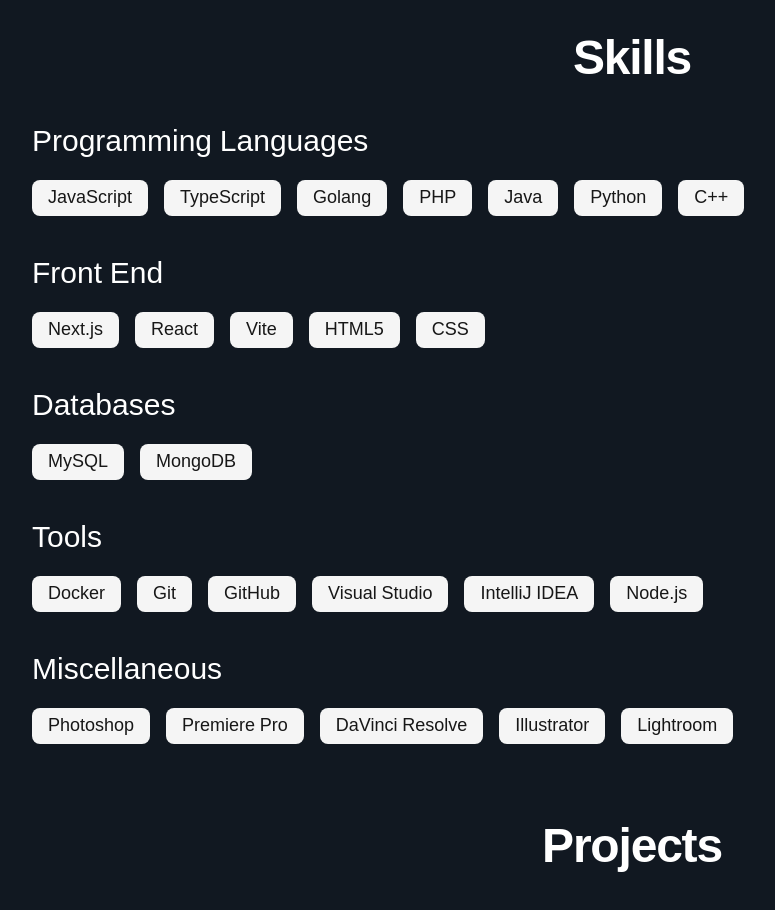
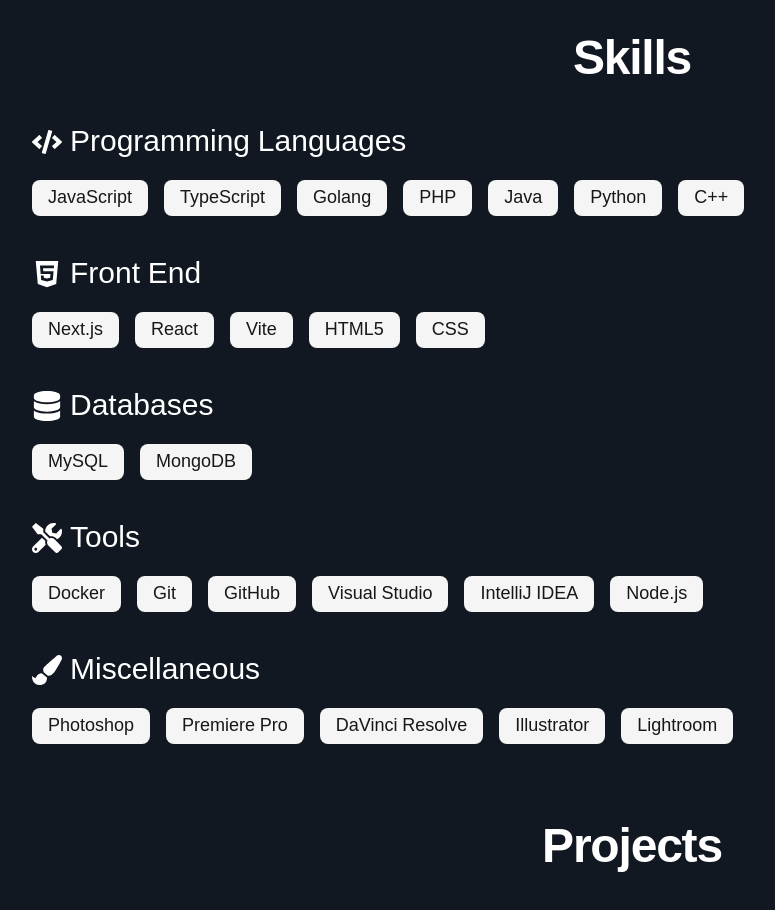
Before and after one commit to Bammcool2011/MyPortfolio, a React (Vite) app: page / in a window 1280 px wide. Shown: the part 1440-2350 px from the top of the page, without its empty margins (8-783 px from the left). Built offline with nearby package versions, Linux system fonts and the light colour scheme.

Commit message:
adding icon for skills section

```diff
--- a/package.json
+++ b/package.json
@@ -20,6 +20,7 @@
     "next": "^15.3.0",
     "react": "^19.1.0",
     "react-dom": "^19.1.0",
+    "react-icons": "^5.5.0",
     "tailwind-merge": "^3.2.0",
     "tailwindcss-animate": "^1.0.7"
   },
--- a/src/sections/skills.tsx
+++ b/src/sections/skills.tsx
@@ -1,4 +1,5 @@
 import { Button } from "@/components/ui/button";
+import { FaCode, FaDatabase, FaTools, FaPaintBrush, FaHtml5 } from "react-icons/fa";
 
 export default function Skills() {
     const frontEndSkills = [
@@ -48,8 +49,8 @@
             </h1>
 
             <div className="m-10">
-                <h2 className="text-white text-2xl md:text-3xl mb-5">
-                    Programming Languages
+                <h2 className="text-white text-2xl md:text-3xl mb-5 flex items-center gap-2">
+                    <FaCode /> Programming Languages
                 </h2>
                 <div className="flex flex-wrap gap-4">
                     {programmingLanguages.map((skill) => (
@@ -61,8 +62,8 @@
             </div>
 
             <div className="m-10">
-                <h2 className="text-white text-2xl md:text-3xl mb-5">
-                    Front End
+                <h2 className="text-white text-2xl md:text-3xl mb-5 flex items-center gap-2">
+                    <FaHtml5 /> Front End
                 </h2>
                 <div className="flex flex-wrap gap-4">
                     {frontEndSkills.map((skill) => (
@@ -74,8 +75,8 @@
             </div>
 
             <div className="m-10">
-                <h2 className="text-white text-2xl md:text-3xl mb-5">
-                    Databases
+                <h2 className="text-white text-2xl md:text-3xl mb-5 flex items-center gap-2">
+                    <FaDatabase /> Databases
                 </h2>
                 <div className="flex flex-wrap gap-4">
                     {databases.map((skill) => (
@@ -87,8 +88,8 @@
             </div>
 
             <div className="m-10">
-                <h2 className="text-white text-2xl md:text-3xl mb-5">
-                    Tools
+                <h2 className="text-white text-2xl md:text-3xl mb-5 flex items-center gap-2">
+                    <FaTools /> Tools
                 </h2>
                 <div className="flex flex-wrap gap-4">
                     {tools.map((skill) => (
@@ -100,8 +101,8 @@
             </div>
 
             <div className="m-10">
-                <h2 className="text-white text-2xl md:text-3xl mb-5">
-                    Miscellaneous
+                <h2 className="text-white text-2xl md:text-3xl mb-5 flex items-center gap-2">
+                    <FaPaintBrush /> Miscellaneous
                 </h2>
                 <div className="flex flex-wrap gap-4">
                     {multimedia.map((skill) => (
```
Also changed, not shown: 1 other file (tests, documents, lock files or other folders).
